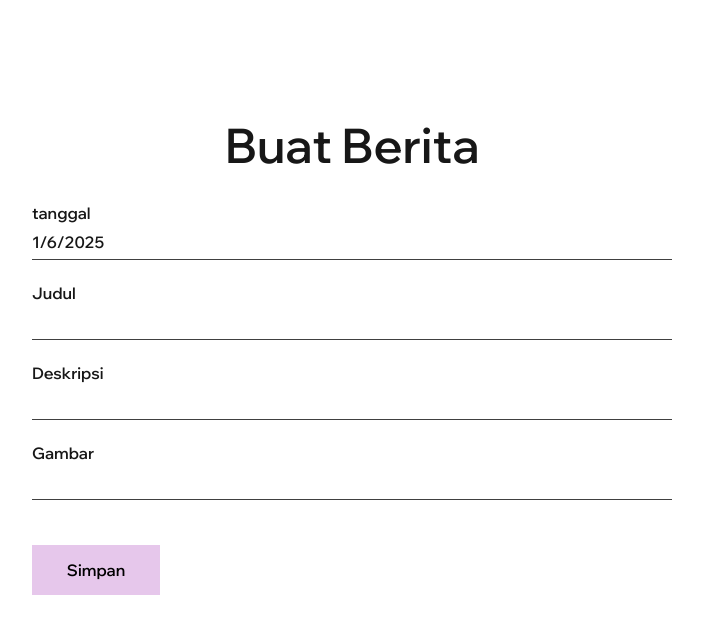
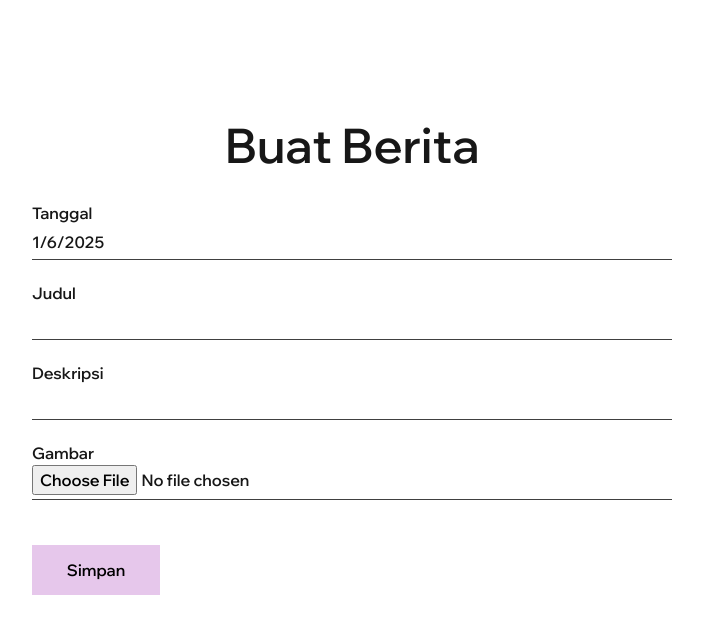
Before and after one commit to RadityaDwiEffendy/CompanyProfile, a Next.js app: page /admin/create-news in a window 1280 px wide. Shown: the top 634 px of the page, without its empty margins (288-991 px from the left). Built offline with nearby package versions, Linux system fonts and the light colour scheme.

Commit message:
Fix Post

```diff
--- a/app/admin/create-news/page.js
+++ b/app/admin/create-news/page.js
@@ -1,23 +1,20 @@
 'use client';
-import { Wix_Madefor_Display } from "next/font/google"
+import { Wix_Madefor_Display } from "next/font/google";
 import { useState, useEffect } from "react";
 
 const wix = Wix_Madefor_Display({
   weight: "600",
   subsets: ['latin'],
-})
+});
+
 const wix4 = Wix_Madefor_Display({
   weight: "400",
   subsets: ['latin'],
-})
+});
 
 import dynamic from 'next/dynamic';
 
-
-
-
 export default function NewsPage() {
-
   const [formData, setFormData] = useState({
     tanggal: '',
     title: '',
@@ -43,20 +40,29 @@ export default function NewsPage() {
   useEffect(() => {
     setFormData(prev => ({
       ...prev,
-            tanggal: new Date().toLocaleDateString()
+      tanggal: new Date().toLocaleDateString(),
     }));
   }, []);
 
-
-
-
   const handleChange = (e) => {
-        const {name, value} = e.target
+    const { name, value, type, files } = e.target;
+    if (type === 'file') {
+      const file = files[0];
+      const reader = new FileReader();
+      reader.onloadend = () => {
+        setFormData({
+          ...formData,
+          [name]: reader.result,
+        });
+      };
+      if (file) reader.readAsDataURL(file);
+    } else {
       setFormData({
         ...formData,
         [name]: value,
-        })
+      });
     }
+  };
 
   const handleSubmit = async (e) => {
     e.preventDefault();
@@ -83,81 +89,94 @@ export default function NewsPage() {
     }
   };
 
-
-
-    //   useEffect(() => {
-    //     if (typeof window !== 'undefined') {
-    //         return null
-    //     }
-    // }, []);
-
-
-
-
   return (
     <>
       <div className={wix.className}>
-                <div className=" w-full h-[100vh] flex justify-center ">
-                    <div className="w-[50%]  flex items-center ">
-                        <form className="w-full " onSubmit={handleSubmit} >
+        <div className="w-full h-[100vh] flex justify-center">
+          <div className="w-[50%] flex items-center">
+            <form className="w-full" onSubmit={handleSubmit}>
               <div className="w-full min-h-[70vh]">
-                                <div className="w-full h-[50px] flex items-center justify-center  ">
-                                    <p className="text-[48px] ">Buat Berita</p>
+                <div className="w-full h-[50px] flex items-center justify-center">
+                  <p className="text-[48px]">Buat Berita</p>
                 </div>
 
-                                <div className="mt-[20px]  w-full h-[80px] flex items-center justify-center   ">
+                <div className="mt-[20px] w-full h-[80px] flex items-center justify-center">
                   <div className="w-full">
                     <div className="w-full">
-                                            <p className="text[16px]">tanggal</p>
+                      <p className="text[16px]">Tanggal</p>
                     </div>
                     <div className="">
-                                            <input type="text" name="tanggal" value={formData.tanggal} onChange={handleChange} className=" w-full h-[35px] bg-transparent border-b-[1px] border-abu2 focus:outline-none focus:border-b-[1px] focus:border-customPurple hover:border-b hover hover:border-customPurple "></input>
+                      <input
+                        type="text"
+                        name="tanggal"
+                        value={formData.tanggal}
+                        onChange={handleChange}
+                        className="w-full h-[35px] bg-transparent border-b-[1px] border-abu2 focus:outline-none focus:border-b-[1px] focus:border-customPurple hover:border-b hover hover:border-customPurple"
+                      />
                     </div>
                   </div>
                 </div>
-                                <div className="w-full h-[80px] flex items-center justify-center   ">
+
+                <div className="w-full h-[80px] flex items-center justify-center">
                   <div className="w-full">
                     <div className="w-full">
                       <p className="text[16px]">Judul</p>
                     </div>
                     <div className="">
-                                            <input type="text" name="title" value={formData.title} onChange={handleChange}  className=" w-full h-[35px] bg-transparent border-b-[1px] border-abu2 focus:outline-none focus:border-b-[1px] focus:border-customPurple hover:border-b hover hover:border-customPurple "></input>
+                      <input
+                        type="text"
+                        name="title"
+                        value={formData.title}
+                        onChange={handleChange}
+                        className="w-full h-[35px] bg-transparent border-b-[1px] border-abu2 focus:outline-none focus:border-b-[1px] focus:border-customPurple hover:border-b hover hover:border-customPurple"
+                      />
                     </div>
                   </div>
                 </div>
-                                <div className="w-full h-[80px] flex items-center justify-center   ">
+
+                <div className="w-full h-[80px] flex items-center justify-center">
                   <div className="w-full">
                     <div className="w-full">
                       <p className="text[16px]">Deskripsi</p>
                     </div>
                     <div className="">
-                                            <input type="text" name="deskripsi" value={formData.deskripsi} onChange={handleChange}  className="w-full h-[35px] bg-transparent border-b-[1px] border-abu2 inline focus:outline-none focus:border-b-[1px] focus:border-customPurple hover:border-b hover hover:border-customPurple "></input>
+                      <input
+                        type="text"
+                        name="deskripsi"
+                        value={formData.deskripsi}
+                        onChange={handleChange}
+                        className="w-full h-[35px] bg-transparent border-b-[1px] border-abu2 inline focus:outline-none focus:border-b-[1px] focus:border-customPurple hover:border-b hover hover:border-customPurple"
+                      />
                     </div>
                   </div>
                 </div>
-                                <div className="w-full h-[80px] flex items-center justify-center   ">
+
+                <div className="w-full h-[80px] flex items-center justify-center">
                   <div className="w-full">
                     <div className="w-full">
                       <p className="text[16px]">Gambar</p>
                     </div>
                     <div className="">
-                                            <input type="text" name="gambar" value={formData.gambar} onChange={handleChange}  className="w-full h-[35px] bg-transparent border-b-[1px] border-abu2 inline focus:outline-none focus:border-b-[1px] focus:border-customPurple hover:border-b hover hover:border-customPurple "></input>
+                      <input
+                        type="file"
+                        name="gambar"
+                        onChange={handleChange}
+                        className="w-full h-[35px] bg-transparent border-b-[1px] border-abu2 inline focus:outline-none focus:border-b-[1px] focus:border-customPurple hover:border-b hover hover:border-customPurple"
+                      />
                     </div>
                   </div>
                 </div>
-                                <div className="w-[20%] h-[80px] flex items-center justify-center  mt-[20px]  ">
-                                    <button  type="submit" className="w-full h-[50px] bg-customPurple text-black">
+
+                <div className="w-[20%] h-[80px] flex items-center justify-center mt-[20px]">
+                  <button type="submit" className="w-full h-[50px] bg-customPurple text-black">
                     Simpan
                   </button>
                 </div>
-
-
               </div>
             </form>
           </div>
         </div>
       </div>
-
     </>
-    )
+  );
 }
--- a/app/api/posts/route.js
+++ b/app/api/posts/route.js
@@ -1,4 +1,3 @@
-
 import { PrismaClient } from '@prisma/client';
 
 const prisma = new PrismaClient();
@@ -34,7 +33,7 @@ export async function POST(req) {
         tanggal,
         title,
         deskripsi,
-        gambar,
+        gambar: Buffer.from(gambar.split(',')[1], 'base64'),
         paragraf1: paragraf1 || null,
         paragraf2: paragraf2 || null,
         paragraf3: paragraf3 || null,
```
Also changed, not shown: 1 other file (tests, documents, lock files or other folders). Lines whose indentation alone changed are shown as unchanged.
